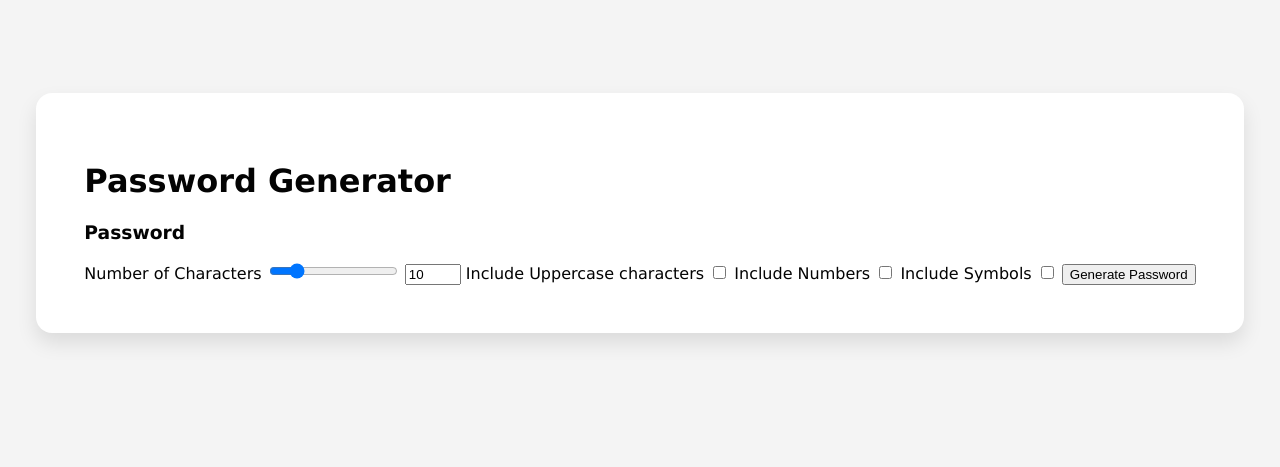
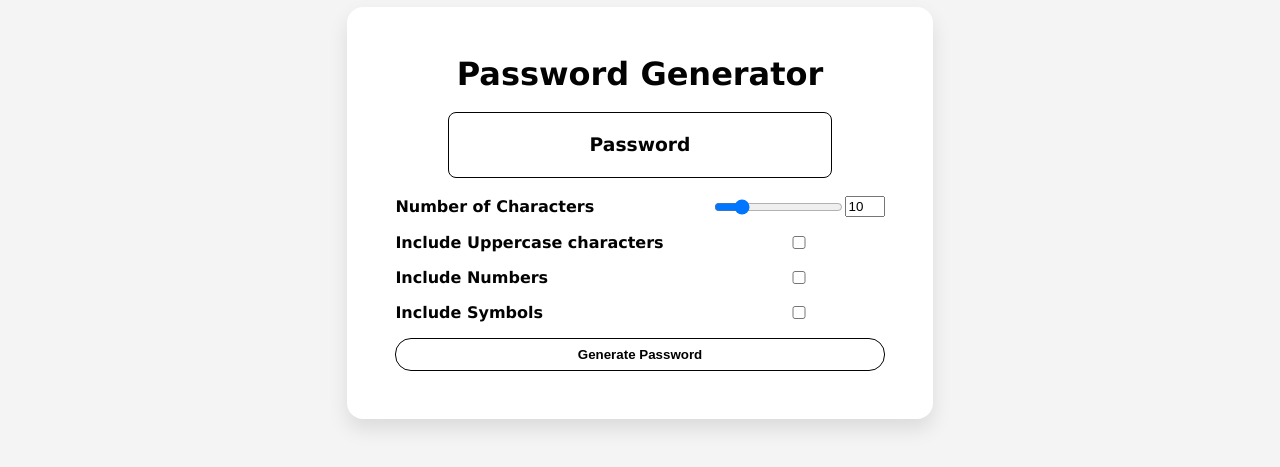
Before and after one commit to ddelportgit/password-generator-1, a plain HTML site: page index.html in a window 1280 px wide. Shown: the part 187-654 px from the top of the page. Drawn offline with Linux system fonts and the light colour scheme.

Commit message:
finished

```diff
--- a/index.html
+++ b/index.html
@@ -9,12 +9,21 @@
   </head>
   <body>
     <div class="container">
-      <h1>Password Generator</h1>
-      <h3>Password</h3>
-      <form>
+      <h1 class="title">Password Generator</h1>
+      <h3 class="password-display" id="password-display">Password</h3>
+      <form class="form" id="password-generator-form">
         <label for="character-amount-number">Number of Characters</label>
-        <input type="range" min="1" max="50" value="10" id="character-amount-range" />
-        <input type="number" min="1" max="50" value="10" id="character-amount-number" />
+        <div class="character-amount-container">
+          <input type="range" min="1" max="50" value="10" id="character-amount-range" />
+          <input
+            type="number"
+            min="1"
+            max="50"
+            value="10"
+            id="character-amount-number"
+            class="number-input"
+          />
+        </div>
 
         <label for="include-uppercase">Include Uppercase characters</label>
         <input type="checkbox" id="include-uppercase" />
@@ -25,7 +34,7 @@
         <label for="include-symbols">Include Symbols</label>
         <input type="checkbox" id="include-symbols" />
 
-        <button type="submit">Generate Password</button>
+        <button type="submit" class="button">Generate Password</button>
       </form>
     </div>
   </body>
--- a/script.js
+++ b/script.js
@@ -0,0 +1,65 @@
+const characterAmountRange = document.getElementById("character-amount-range");
+const characterAmountNumber = document.getElementById("character-amount-number");
+const form = document.getElementById("password-generator-form");
+const includeUppercaseElement = document.getElementById("include-uppercase");
+const includeNumbersElement = document.getElementById("include-numbers");
+const includeSymbolsElement = document.getElementById("include-symbols");
+const passwordDisplay = document.getElementById("password-display");
+
+const LOWERCASE_CHAR_CODES = arrayFromLowToHigh(97, 122);
+const UPPERCASE_CHAR_CODES = arrayFromLowToHigh(65, 90);
+const NUMBER_CHAR_CODES = arrayFromLowToHigh(48, 57);
+const SYMBOL_CHAR_CODES = arrayFromLowToHigh(33, 47)
+  .concat(arrayFromLowToHigh(58, 64))
+  .concat(arrayFromLowToHigh(91, 96))
+  .concat(arrayFromLowToHigh(123, 126));
+
+characterAmountRange.addEventListener("input", syncCharacterAmount);
+characterAmountNumber.addEventListener("input", syncCharacterAmount);
+
+form.addEventListener("submit", (e) => {
+  e.preventDefault();
+  const characterAmount = characterAmountNumber.value;
+  const includeUppercase = includeUppercaseElement.checked;
+  const includeNumbers = includeNumbersElement.checked;
+  const includeSymbols = includeSymbolsElement.checked;
+
+  const password = generatePassword(
+    characterAmount,
+    includeUppercase,
+    includeNumbers,
+    includeSymbols
+  );
+  passwordDisplay.innerText = password;
+});
+
+function generatePassword(characterAmount, includeUppercase, includeNumbers, includeSymbols) {
+  let charCodes = LOWERCASE_CHAR_CODES;
+  if (includeUppercase) charCodes = charCodes.concat(UPPERCASE_CHAR_CODES);
+
+  if (includeNumbers) charCodes = charCodes.concat(NUMBER_CHAR_CODES);
+
+  if (includeSymbols) charCodes = charCodes.concat(SYMBOL_CHAR_CODES);
+
+  const passwordCharacters = [];
+
+  for (i = 0; i < characterAmount; i++) {
+    const characterCode = charCodes[Math.floor(Math.random() * charCodes.length)];
+    passwordCharacters.push(String.fromCharCode(characterCode));
+  }
+  return passwordCharacters.join("");
+}
+
+function arrayFromLowToHigh(low, high) {
+  const array = [];
+  for (let i = low; i <= high; i++) {
+    array.push(i);
+  }
+  return array;
+}
+
+function syncCharacterAmount(e) {
+  const value = e.target.value;
+  characterAmountNumber.value = value;
+  characterAmountRange.value = value;
+}
--- a/styles.css
+++ b/styles.css
@@ -14,4 +14,57 @@ body {
   box-shadow: 0 10px 20px rgba(0, 0, 0, 0.1);
   padding: 3rem;
   border-radius: 1rem;
+  display: flex;
+  justify-content: center;
+  align-items: center;
+  flex-direction: column;
 }
+
+.form {
+  display: grid;
+  grid-template-columns: auto auto;
+  row-gap: 1rem;
+  column-gap: 3rem;
+  justify-content: center;
+  align-items: center;
+}
+
+.title {
+  margin: 0;
+  text-align: center;
+}
+
+label {
+  font-weight: bold;
+}
+
+.character-amount-container {
+  display: flex;
+  align-items: center;
+}
+
+.number-input {
+  width: 2rem;
+}
+
+.password-display {
+  padding: 1rem;
+  border: 1px solid #030303;
+  height: 2rem;
+  width: 350px;
+  display: flex;
+  justify-content: center;
+  align-items: center;
+  word-break: break-all;
+  border-radius: 0.5rem;
+}
+
+.button {
+  grid-column: span 2;
+  background-color: transparent;
+  border: 1px solid #030303;
+  padding: 0.5rem 1rem;
+  font-weight: bold;
+  cursor: pointer;
+  border-radius: 1rem;
+}
```
